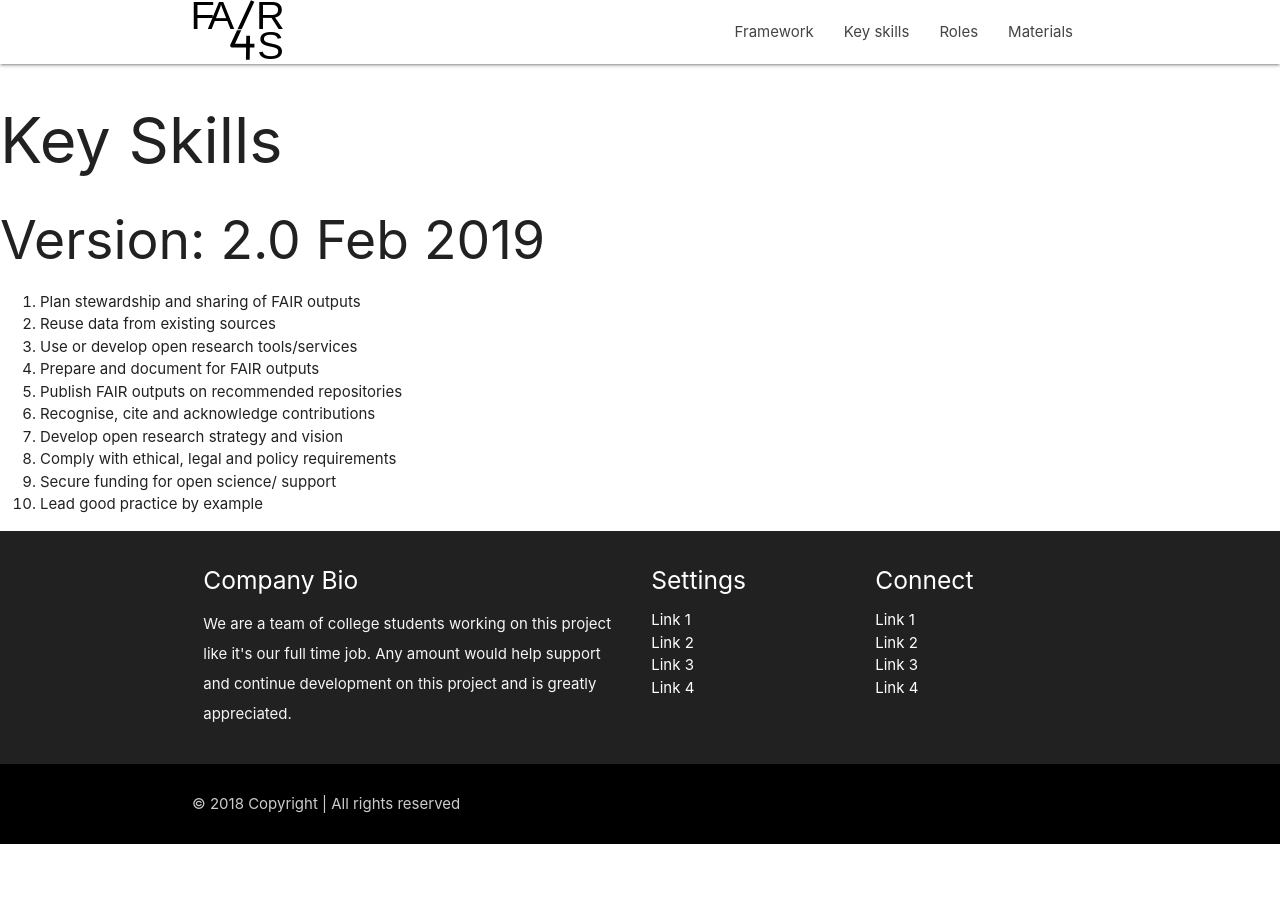
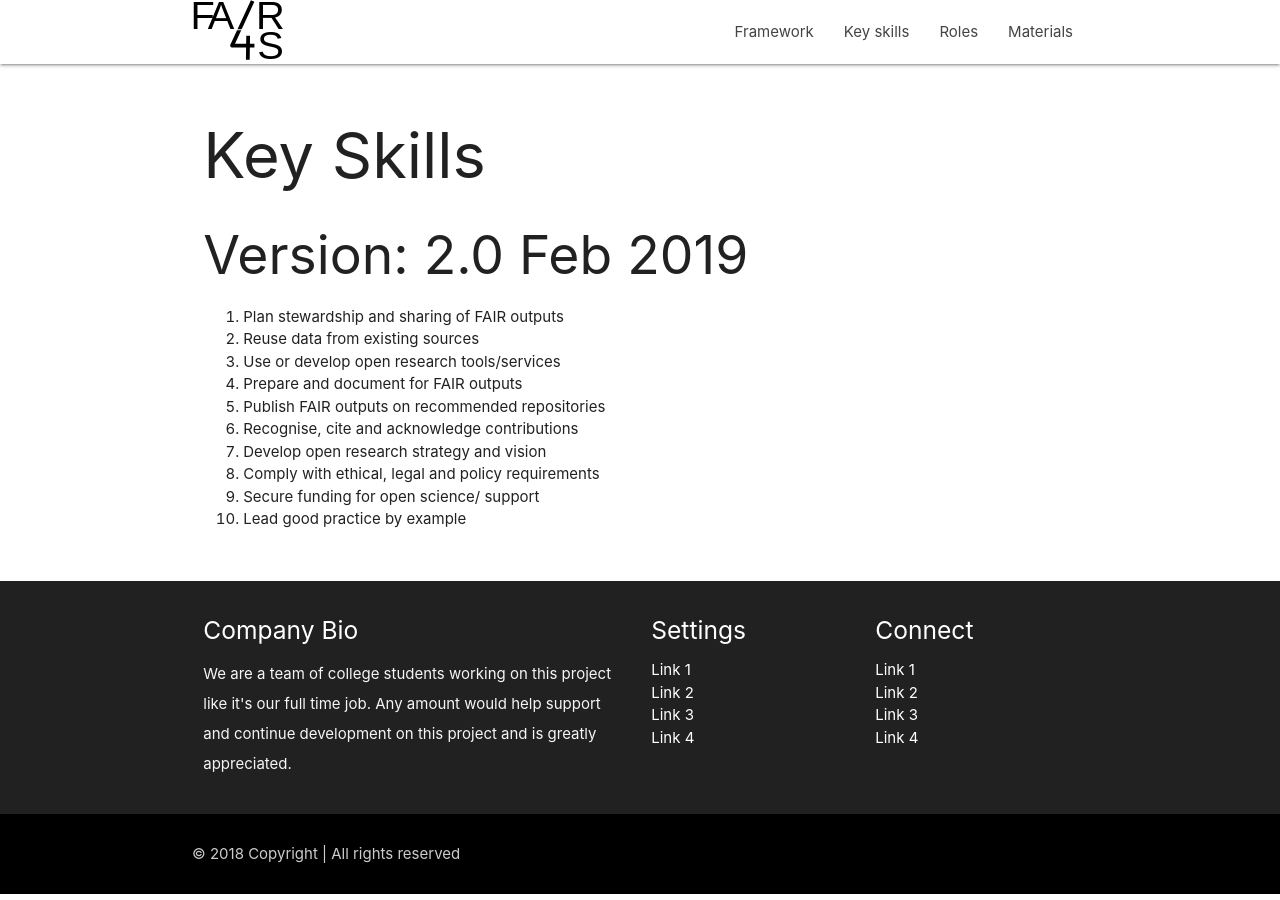
Before and after one commit to EOSC-FAIR4S/eosc-fair4s.github.io, a Jekyll site: the page built from keyskills.md, in a window 1280 px wide. Built offline with Jekyll 4.4.1, drawn with Linux system fonts in a browser that asks for light colours; nearby versions of some CDN libraries.

Commit message:
integrated layout of key skills into site

```diff
--- a/_layouts/keyskills.html
+++ b/_layouts/keyskills.html
@@ -1,19 +1,24 @@
-{% include head.html %}
-{% include navigation.html %}
+---
+layout: default
+---
 
-<div>
+<div class="container">
+	<div class="section">
+		<div class="row">
+			<div class="col s12 m12">
 				<h1>{{ page.title }}</h1>
-	<h2>Version: {{ site.data.framework.version }}</h2>
-</div>
+				<h2>Version: {{site.data.framework.version }}</h2>
 
 				<ol>
 					{% for element in site.data.framework.framework %}
-	{% for competence in element.competences %}
+					{% for competence in element. competences %}
 					{% if competence.keyskill %}
 						<li>{{ competence.name }}</li>
 					{% endif %}
 					{% endfor %}
 					{% endfor %}
 				</ol>
-
-{% include footer.html %}
+			</div>
+		</div>
+	</div>
+</div>
```
Lines whose indentation alone changed are shown as unchanged.
